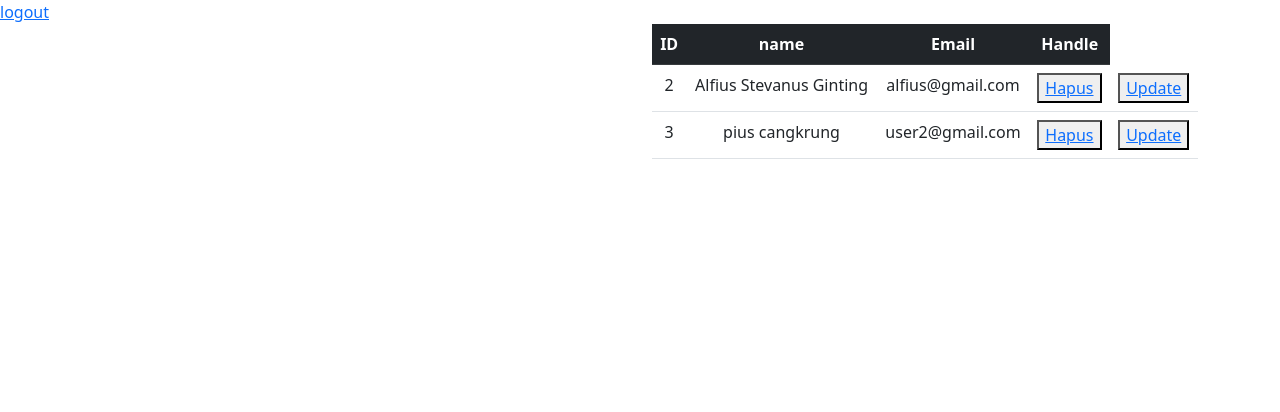
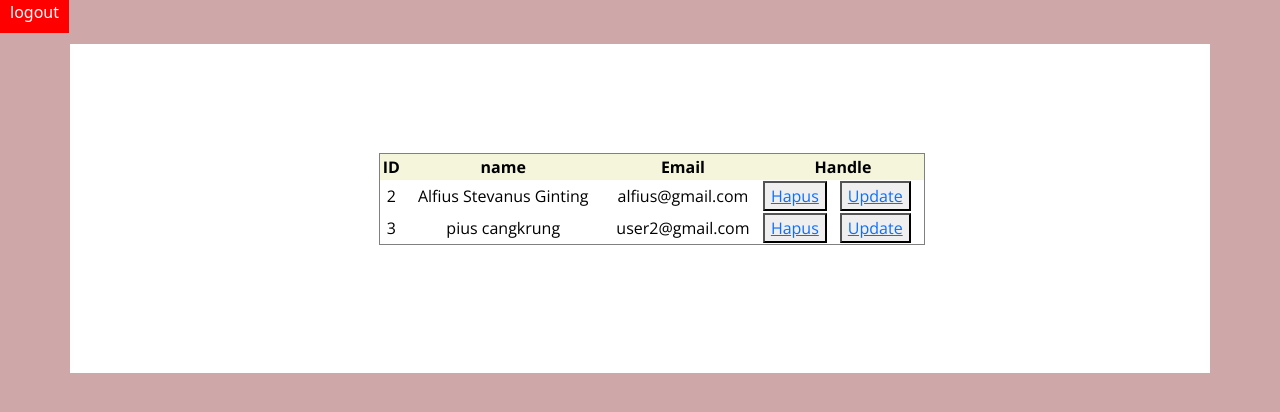
Before and after one commit to Dreamvalian/Fly-Pass, a PHP site: page /pages/admin.php in a window 1280 px wide. Shown: the top 412 px of the page. Run offline with PHP 8.4, Linux system fonts and the light colour scheme; a user stored in the database is signed in; data comes from the database, SQL or seed files in the repository.

Commit message:
admin changes

```diff
--- /dev/null
+++ b/pages/admin.css
@@ -0,0 +1,36 @@
+@import url('https://fonts.googleapis.com/css2?family=Open+Sans:wght@400;600;700&family=Poppins:wght@400;500;600&family=Share+Tech&display=swap');
+
+body{
+    background-color: #CEA7A9;
+}
+
+.container{
+    padding-bottom: 10%;
+    background-color: white;
+    margin-top: 20px;
+    box-shadow: 20px black;
+
+}
+
+table{
+    font-family: 'Open Sans', sans-serif;
+    color: black;
+    position: relative;
+    margin-left: -50%;
+    width: 100%;
+    margin-top: 20%;
+}
+
+thead{
+    font-family: 'Open Sans', sans-serif;
+    background-color: beige;
+    text-align: center;
+}
+
+.lgt{
+    background-color: red;
+    text-decoration: none;
+    color: white;
+    padding: 10px;
+    margin: 20px 0;
+}
--- a/pages/admin.php
+++ b/pages/admin.php
@@ -27,25 +27,26 @@ if (isset($_GET['logout'])) {
     <link rel="stylesheet" href="../css/bootstrap.css">
     <meta charset="UTF-8">
     <meta http-equiv="X-UA-Compatible" content="IE=edge">
+    <link rel="stylesheet" href="../pages/admin.css" />
     <meta name="viewport" content="width=device-width, initial-scale=1.0">
     <title>Document</title>
 </head>
 
 <body>
-    <a href="login.html?logout=1">logout</a>
+    <a class="lgt" href="login.html?logout=1">logout</a>
     <div class="container">
         <div class="row">
             <div class="col">
             </div>
             <div class="col">
                 <section>
-                    <table class="table">
-                        <thead class="table-dark">
+                    <table border="1">
+                        <thead>
                             <tr>
                                 <th class="text-center" scope="col">ID</th>
                                 <th class="text-center" scope="col">name</th>
                                 <th class="text-center" scope="col">Email</th>
-                                <th class="text-center" scope="col">Handle</th>
+                                <th colspan="2">Handle</th>
                             </tr>
                         </thead>
                         <tbody>
```
